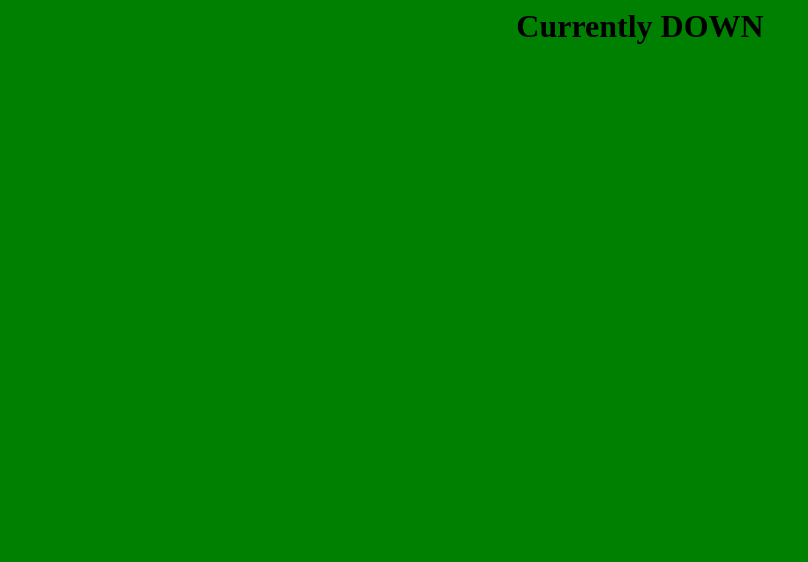
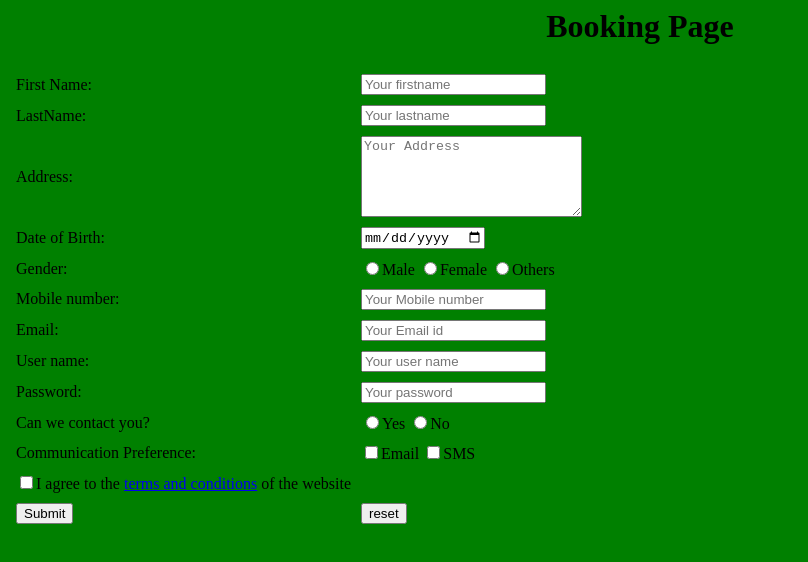
Before and after one commit to Amalsojan/FTMS, a plain HTML site: page test.html in a window 1280 px wide. Shown: the whole page, without its empty margins (0-808 px from the left). Drawn offline with Linux system fonts and the light colour scheme.

Commit message:
third commit

```diff
--- a/test.html
+++ b/test.html
@@ -8,9 +8,154 @@
 
     <body bgcolor="green">
 
-        <h1><center>Currently DOWN</center></h1>
+        <h1><center>Booking Page</center></h1>
+        <form action="print.html" method="POST">
+        <table cellspacing="6" cellpadding="2">
+            <tr>
+                <td>
+                    <label for="firstname">First Name:</label>
+                </td>
+                <td>
+                    <input type="text" id="firstName" name="FirstName" placeholder="Your firstname">
+                </td>
+            </tr>
+            <tr>
+                <td>
+                    <label for="lastname">LastName:</label>
+                </td>
+                <td>
+                    <input type="text" id="lastName" name="LastName" placeholder="Your lastname">
+                </td>
+            </tr>
+            <tr>
+
+                <td>
+                    <label for="address" >Address:</label>
+                </td>
+                <td>
+                <textarea id="address" name="address" rows="5" cols="25" placeholder="Your Address"></textarea>
 
 
+                </td>
+            </tr>
+
+            <tr>
+                <td>
+                    <label for="DateofBirth">Date of Birth:</label>
+                </td>
+
+                <td>
+                    <input type="date" id="" name="" placeholder="Your dob">
+                </td>
+            </tr>
+
+            <tr>
+                <td>
+                    <label for="Gender">Gender:</label>
+                </td>
+
+                <td>
+                    <input type="radio" id="Male" name="Gender" value="1" >Male
+                    <input type="radio" id="Female" name="Gender" value="2" >Female
+                    <input type="radio" id="Others" name="Gender" value="3">Others
+                </td>
+            </tr>
+
+            <tr>
+                <td>
+                    <label for="mobile number">Mobile number:</label>
+                </td>
+                <td>
+                    <input type="text" id="mobile number" name="mobile number" placeholder="Your Mobile number">
+                </td>
+            </tr>
+
+            <tr>
+                <td>
+                    <label for="Email">Email:</label>
+                </td>
+                <td>
+                    <input type="text" id="Email" name="Email" placeholder="Your Email id">
+                </td>
+            </tr>
+
+            <tr>
+                <td>
+                    <label for="User name">User name:</label>
+                </td>
+                <td>
+                    <input type="text" id="user name" name="user name" placeholder="Your user name">
+                </td>
+            </tr>
+
+            <tr>
+                <td>
+                    <label for="Password">Password:</label>
+                </td>
+                <td>
+                    <input type="password" id="pass" name="pass" placeholder="Your password" />
+                </td>
+            </tr>
+
+            <tr>
+                <td>
+                    <label for="Can we contact You">Can we contact you?</label>
+                </td>
+
+                <td>
+                    <input type="radio" id="Yes" name="Select" value="1" />Yes
+                    <input type="radio" id="No" name="Select" value="2" />No
+
+                </td>
+            </tr>
+
+
+            <tr>
+                <td>
+                    <label for="Communication Preference">Communication Preference:</label>
+                </td>
+
+                <td>
+                    <input type="checkbox" id="Email" name="Select" value="1" />Email
+                    <input type="checkbox" id="SMS" name="Select" value="2" />SMS
+
+                </td>
+            </tr>
+
+            <tr>
+
+
+                <td>
+                    <input type="checkbox" id="Agreement" name="Agreement" value="1" />I agree to the <a href="terms and cond.html"> terms and conditions</a> of the website
+
+
+                </td>
+
+
+            </tr>
+
+            <tr>
+                <td>
+                    <input type="submit" onclick="saveData();" id="" name="" />
+                </td>
+                <td>
+                    <input type="reset" id="" name="" value="reset" />
+                </td>
+            </tr>
+        </table>
+        </form>
+
+        <script>
+            function saveData(){
+                var firstName=document.getElementById('firstName').value;
+                var lastName=document.getElementById('lastName').value;
+                var address=document.getElementById('address').value;
+
+                localStorage.setItem('firstName',firstName);
+                localStorage.setItem('lastName',lastName);
+                localStorage.setItem('address',address);
+            }
+        </script>
 
     </body>
 
```
Also changed, not shown: index.html (+62 -0 lines), print.html (added, +53 -0 lines), terms and cond.html (added, +20 -0 lines).
